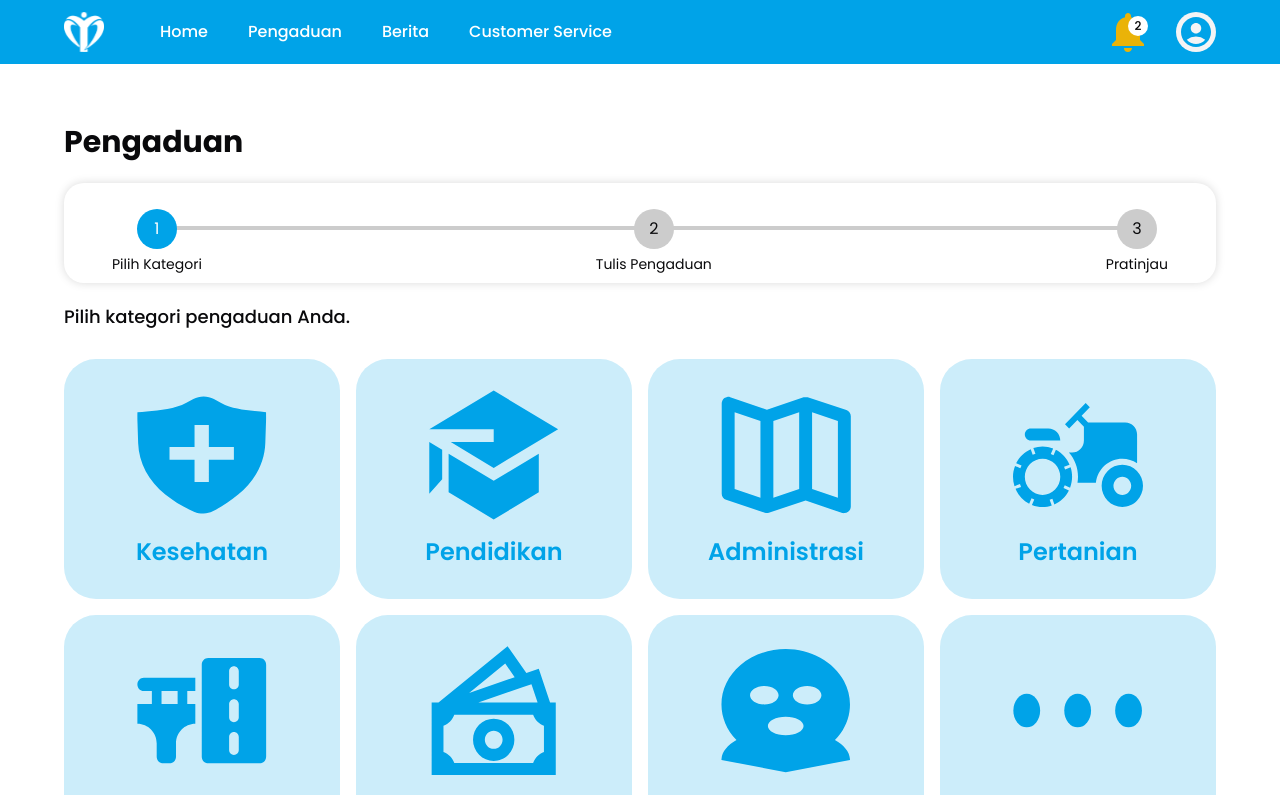
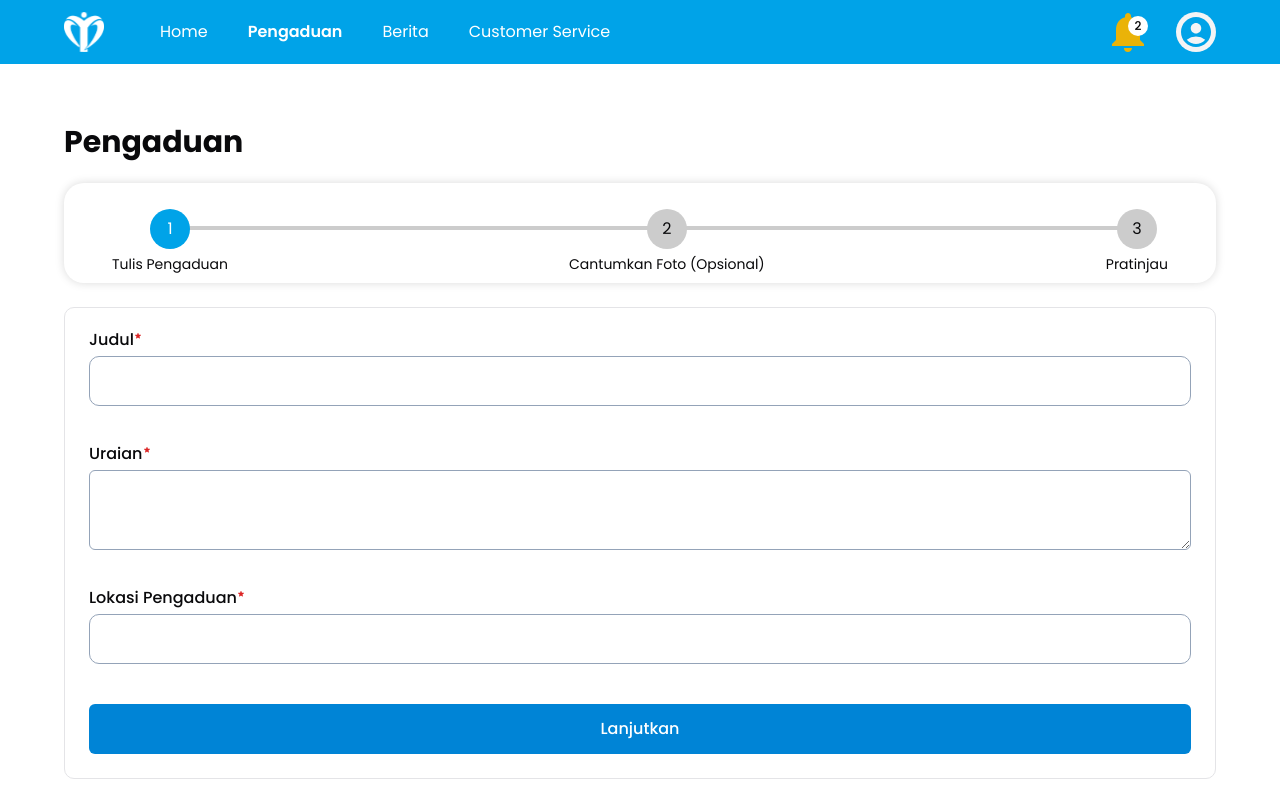
Before and after one commit to ndrrmdhn/tanggap-app, a React (Vite) app: page /pengaduan in a window 1280 px wide. Shown: the top 795 px of the page. Built offline with nearby package versions, Linux system fonts and the light colour scheme.

Commit message:
revise the pengaduan-page & make some improvment

```diff
--- a/src/components/common/navbar.jsx
+++ b/src/components/common/navbar.jsx
@@ -1,4 +1,4 @@
-import { Link } from "react-router-dom";
+import { Link, NavLink } from "react-router-dom";
 import { Menu, Package2 } from "lucide-react";
 import { MdNotifications, MdAccountCircle } from "react-icons/md";
 import { Button } from "@/components/ui/button";
@@ -26,59 +26,106 @@ const Notification = () => {
   );
 };
 
+const NavlinkItem = ({ to, label }) => {
+  return (
+    <NavLink
+      to={to}
+      className={({ isActive }) =>
+        cn(
+          "text-white text-text16_24 transition-colors hover:underline hover:underline-offset-4",
+          isActive ? "font-semibold" : "font-normal"
+        )
+      }
+    >
+      {label}
+    </NavLink>
+  );
+};
+
 const Navbar = ({ className }) => {
+  const navitem = [
+    {
+      to: "/",
+      label: "Home",
+    },
+    {
+      to: "/pengaduan",
+      label: "Pengaduan",
+    },
+    {
+      to: "/berita",
+      label: "Berita",
+    },
+    {
+      to: "/customer-service",
+      label: "Customer Service",
+    },
+  ];
+
   return (
     <div className={cn("w-screen z-40 fixed top-0  bg-color-2", className)}>
       <header className=" max-w-screen-xl  justify-between mx-auto w-full flex h-16 items-center gap-4 px-4 md:px-6">
         <nav className="hidden flex-col gap-6 text-lg font-medium md:flex md:flex-row md:items-center md:gap-5 md:text-sm lg:gap-14">
-          <Link to={"/"} className="flex items-center gap-2  font-semibold md:text-xl">
-            <img src="/images/brand-logo.svg" alt="" srcSet="" className="h-10 w-10" />
+          <Link
+            to={"/"}
+            className="flex items-center gap-2  font-semibold md:text-xl"
+          >
+            <img
+              src="/images/brand-logo.svg"
+              alt=""
+              srcSet=""
+              className="h-10 w-10"
+            />
             <span className="sr-only">Acme Inc</span>
           </Link>
-          <div className="flex flex-row gap-10">
-            <Link to={"/"} className="text-white text-text16_24 transition-colors hover:underline hover:underline-offset-4">
-              Home
-            </Link>
-            <Link
-              to={"/pengaduan"}
-              className="text-white text-text16_24 transition-colors hover:underline hover:underline-offset-4"
-            >
-              Pengaduan
-            </Link>
-            <Link to={"/berita"} className="text-white text-text16_24 transition-colors hover:underline hover:underline-offset-4">
-              Berita
-            </Link>
-            <Link
-              to={"/customer-service"}
-              className="text-white text-text16_24 transition-colors hover:underline hover:underline-offset-4"
-            >
-              Customer Service
-            </Link>
+          <div className="flex flex-row gap-10 text-white">
+            {navitem.map((item, i) => (
+              <NavlinkItem key={i} {...item} />
+            ))}
           </div>
         </nav>
         <Sheet>
           <SheetTrigger asChild>
-            <Button variant="outline" size="icon" className="shrink-0 md:hidden">
+            <Button
+              variant="outline"
+              size="icon"
+              className="shrink-0 md:hidden"
+            >
               <Menu className="h-5 w-5" />
               <span className="sr-only">Toggle navigation menu</span>
             </Button>
           </SheetTrigger>
           <SheetContent side="left">
             <nav className="grid gap-6 text-lg font-medium">
-              <Link href="#" className="flex items-center gap-2 text-lg font-semibold">
+              <Link
+                href="#"
+                className="flex items-center gap-2 text-lg font-semibold"
+              >
                 <Package2 className="h-6 w-6" />
                 <span className="sr-only">Acme Inc</span>
               </Link>
-              <Link to={"/"} className="text-muted-foreground hover:text-foreground">
+              <Link
+                to={"/"}
+                className="text-muted-foreground hover:text-foreground"
+              >
                 Home
               </Link>
-              <Link to={"/pengaduan"} className="text-muted-foreground hover:text-foreground">
+              <Link
+                to={"/pengaduan"}
+                className="text-muted-foreground hover:text-foreground"
+              >
                 Pengaduan
               </Link>
-              <Link to={"/berita"} className="text-muted-foreground hover:text-foreground">
+              <Link
+                to={"/berita"}
+                className="text-muted-foreground hover:text-foreground"
+              >
                 Berita
               </Link>
-              <Link to={"/customer-service"} className="text-muted-foreground hover:text-foreground">
+              <Link
+                to={"/customer-service"}
+                className="text-muted-foreground hover:text-foreground"
+              >
                 Customers Service
               </Link>
             </nav>
--- a/src/pages/pengaduan-page.jsx
+++ b/src/pages/pengaduan-page.jsx
@@ -68,17 +68,22 @@ const daftarLayananAduan = [
 
 const PENGADUAN_STEPS = [
   {
-    name: "Pilih Kategori",
+    name: "Tulis Pengaduan",
   },
   {
-    name: "Tulis Pengaduan",
+    name: "Cantumkan Foto (Opsional)",
   },
   {
     name: "Pratinjau",
   },
 ];
 
-const PengaduanStepper = ({ stepsConfig = [], currentStep = 1, isComplete = false, className }) => {
+const PengaduanStepper = ({
+  stepsConfig = [],
+  currentStep = 1,
+  isComplete = false,
+  className,
+}) => {
   const [margins, setMargins] = useState({
     marginLeft: 0,
     marginRight: 0,
@@ -108,11 +113,17 @@ const PengaduanStepper = ({ stepsConfig = [], currentStep = 1, isComplete = fals
             <div
               key={step.name}
               ref={(el) => (stepRef.current[index] = el)}
-              className={`step ${currentStep > index + 1 || isComplete ? "complete" : ""} ${
-                currentStep === index + 1 ? "active" : ""
-              } `}
+              className={`step ${
+                currentStep > index + 1 || isComplete ? "complete" : ""
+              } ${currentStep === index + 1 ? "active" : ""} `}
             >
-              <div className="step-number">{currentStep > index + 1 || isComplete ? <span>&#10003;</span> : index + 1}</div>
+              <div className="step-number">
+                {currentStep > index + 1 || isComplete ? (
+                  <span>&#10003;</span>
+                ) : (
+                  index + 1
+                )}
+              </div>
               <div className="step-name">{step.name}</div>
             </div>
           );
@@ -126,7 +137,10 @@ const PengaduanStepper = ({ stepsConfig = [], currentStep = 1, isComplete = fals
             marginRight: margins.marginRight,
           }}
         >
-          <div className="progress" style={{ width: `${calculateProgressBarWidth()}%` }}></div>
+          <div
+            className="progress"
+            style={{ width: `${calculateProgressBarWidth()}%` }}
+          ></div>
         </div>
       </div>
     </>
@@ -137,12 +151,16 @@ const PengaduanAlert = ({ isState, handleState }) => {
   return (
     <div className="fixed inset-0 bg-black pb-5 pt-[88px] lg:pr-5   bg-opacity-50 z-30 flex justify-center items-center">
       <div className="bg-white max-w-[500px] w-full rounded-[10px] pb-[40px]  flex flex-col items-center">
-        <img src="/images/pengaduan-selesai.svg" className="h-full w-full max-w-[300px] max-h-[300px] object-cover" />
+        <img
+          src="/images/pengaduan-selesai.svg"
+          className="h-full w-full max-w-[300px] max-h-[300px] object-cover"
+        />
         <div className="space-y-5">
           <div className=" flex flex-col items-center space-y-5">
             <h1 className="text-2xl font-semibold">Pengaduan Berhasil</h1>
             <p className="text-center text-slate-500">
-              Selamat! Pengaduan kamu telah dikirimkan kepada <br /> pemerintah setempat.
+              Selamat! Pengaduan kamu telah dikirimkan kepada <br /> pemerintah
+              setempat.
             </p>
           </div>
           <Button onClick={() => handleState(!isState)} className="w-full">
@@ -158,6 +176,7 @@ const PengaduanPage = () => {
   const [currentStep, setCurrentStep] = useState(1);
   const [isComplete, setIsComplete] = useState(false);
   const [isNextForm, setIsNextForm] = useState(false);
+  const [isPreview, setIsPreview] = useState(false);
   const [isState, setIsState] = useState(false);
   const [choosedLayananAduan, setChoosedLayananAduan] = useState({
     name: "",
@@ -200,109 +219,49 @@ const PengaduanPage = () => {
   return (
     <AppLayout className={"px-4 md:px-6  z-30 max-w-screen-xl mx-auto "}>
       <div className="max-w-[1200px] mx-auto py-[60px]">
-        <h1 className="text-3xl font-bold">Pengaduan {choosedLayananAduan?.name && <span>{choosedLayananAduan?.name}</span>}</h1>
+        <h1 className="text-3xl font-bold">Pengaduan</h1>
 
-        <div className="grid grid-cols-3 gap-x-5 min-h-screen">
         <div
-            className={cn("mt-[23px] rounded-[20px] flex-col  col-span-3 shadow-high py-[26px]  h-[100px] flex items-center ", {
+          id="section-parent"
+          className="grid grid-cols-3 gap-x-5 min-h-screen"
+        >
+          <div
+            className={cn(
+              "mt-[23px] rounded-[20px] flex-col  col-span-3 shadow-high py-[26px]  h-[100px] flex items-center ",
+              {
                 "col-span-1 ": choosedLayananAduan?.name,
-            })}
+              }
+            )}
           >
             <div
               className={cn("px-[48px] w-full", {
                 " px-[24px]": choosedLayananAduan?.name,
               })}
             >
-              <PengaduanStepper stepsConfig={PENGADUAN_STEPS} currentStep={currentStep} isComplete={isComplete} />
+              <PengaduanStepper
+                stepsConfig={PENGADUAN_STEPS}
+                currentStep={currentStep}
+                isComplete={isComplete}
+              />
             </div>
+
             <div
               className={cn("pt-[32px] col-span-3 w-full", {
                 "col-span-1 ": choosedLayananAduan?.name,
               })}
             >
-              <h1 className="pb-[32px] text-text18_20 font-medium">Pilih kategori pengaduan Anda.</h1>
-              <div
-                className={cn("grid grid-cols-4 gap-4", {
-                  "grid-cols-3 h-max": choosedLayananAduan?.name,
-                })}
-              >
-                {daftarLayananAduan.map((layananAduan) => {
-                  const Icon = layananAduan.icon;
-
-                  return (
-                    <div
-                      onClick={() => handleAduan(layananAduan)}
-                      key={layananAduan.id}
-                      className={cn(
-                        "bg-color-5 cursor-pointer hover:bg-color-1 group flex justify-center items-center flex-col h-[240px] gap-4 rounded-[32px]",
-                        {
-                          "h-max gap-2 rounded-[8px] py-[18px]": choosedLayananAduan?.name,
-                        },
-                        {
-                          "bg-color-1": choosedLayananAduan?.name === layananAduan.name,
-                        }
-                      )}
-                    >
-                      <Icon
-                        className={cn(
-                          "w-[130px] h-[130px] group-hover:fill-white",
-                          {
-                            "w-[50px] h-[50px]": choosedLayananAduan?.name,
-                          },
-                          {
-                            "fill-white": choosedLayananAduan?.name === layananAduan.name,
-                          }
-                        )}
-                      />
-                      <p
-                        className={cn(
-                          "font-semibold text-2xl text-color-2 group-hover:text-white",
-                          {
-                            "text-sm": choosedLayananAduan?.name,
-                          },
-                          {
-                            "text-white": choosedLayananAduan?.name === layananAduan.name,
-                          }
-                        )}
-                      >
-                        {layananAduan.name}
-                      </p>
-                    </div>
-                  );
-                })}
-              </div>
-            </div>
-          </div>
-
-          <div
-            className={cn("  hidden", {
-              "col-span-2 h-max flex flex-col gap-5 items-end pt-[26px]  ": choosedLayananAduan?.name,
-            })}
-          >
-            <Button
-              className="w-full max-w-[324px]"
-              variant={"destructive"}
-              onClick={() => {
-                setCurrentStep(1);
-                setChoosedLayananAduan({
-                  name: "",
-                  code: "",
-                });
-                setIsNextForm(false);
-              }}
-            >
-              X Batal Pengaduan
-            </Button>
               <div className="border w-full rounded-[10px] p-6 space-y-6">
-              <h1 className="text-xl font-semibold">{choosedLayananAduan?.name}</h1>
-              <form className="space-y-10  flex flex-col items-end">
-                {!isNextForm ? (
-                  <div className=" w-full space-y-10">
+                <form className="space-y-10 flex flex-col">
+                  {currentStep === 1 ? (
+                    <div className="w-full space-y-10">
                       <div className="grid gap-2">
                         <Label className="flex text-text16_24">
                           Judul <HiStar className="h-2 w-2 text-red-600" />
                         </Label>
-                      <Input />
+                        <Input
+                          type="text"
+                          className="border-slate-400 focus-visible:ring-color-2 focus-visible:border-color-2 text-text16_24"
+                        />
                       </div>
                       <div className="grid gap-2">
                         <Label className="flex text-text16_24">
@@ -311,53 +270,88 @@ const PengaduanPage = () => {
                         <Textarea className="border-slate-400 focus-visible:ring-color-2 focus-visible:border-color-2 text-text16_24" />
                       </div>
                       <div className="grid gap-2">
-                      <div>
                         <Label className="flex text-text16_24">
-                          Tambahan Foto <HiStar className="h-2 w-2 text-red-600" />
+                          Lokasi Pengaduan{" "}
+                          <HiStar className="h-2 w-2 text-red-600" />
+                        </Label>
+                        <Input
+                          type="text"
+                          className="border-slate-400 focus-visible:ring-color-2 focus-visible:border-color-2 text-text16_24"
+                        />
+                      </div>
+                    </div>
+                  ) : currentStep === 2 ? (
+                    <div className="w-full space-y-10">
+                      <div className="grid gap-2">
+                        <Label className="flex text-text16_24">
+                          Tambahan Foto{" "}
+                          <HiStar className="h-2 w-2 text-red-600" />
                         </Label>
                         <span className="text-sm text-slate-500 py-1">
-                          Foto membantu kami menemukan staf dan alat terbaik untuk kebutuhan kamu sesegera mungkin
+                          Foto membantu kami menemukan staf dan alat terbaik
+                          untuk kebutuhan kamu sesegera mungkin
                         </span>
-                      </div>
-
-                      <Input type="file" className="items-center justify-center flex" />
-                    </div>
-                    <div className="grid gap-2">
-                      <Label className="flex text-text16_24">
-                        Lokasi Pengaduan <HiStar className="h-2 w-2 text-red-600" />
-                      </Label>
-                      <Input />
+                        <Input
+                          type="file"
+                          className="items-center justify-center flex"
+                        />
                       </div>
                     </div>
-                ) : (
+                  ) : currentStep === 3 ? (
                     <div className="w-full space-y-5">
                       <div className="flex items-center gap-3">
-                      <img src="/images/man.svg" className="w-[60px] h-[60px]" />
+                        <img
+                          src="/images/man.svg"
+                          className="w-[60px] h-[60px]"
+                        />
                         <div>
-                        <h1 className="text-text16_24 font-semibold">Muhammad Aziz</h1>
-                        <p className="text-sm text-slate-500">Cibeunying Kaler</p>
-                      </div>
-                    </div>
-                    <img src="/images/foto_aduan.svg" className=" w-full  h-full max-h-[300px] " />
-                    <div>
-                      <h1 className="text-text16_24 font-semibold">Jalan Rusak</h1>
-                      <p className="text-sm text-slate-700">
-                        Setiap hari aku melewati jalan raya Cileunyi selalu macet karena adanya jalan rusak, mohon diperhatikan
-                        untuk pemerintah setempat semoga jalan cepat di perbaiki!!!
+                          <h1 className="text-text16_24 font-semibold">
+                            Muhammad Aziz
+                          </h1>
+                          <p className="text-sm text-slate-500">
+                            Cibeunying Kaler
                           </p>
                         </div>
                       </div>
-                )}
+                      <img
+                        src="/images/foto_aduan.svg"
+                        className="w-full h-full max-h-[300px]"
+                      />
+                      <div>
+                        <h1 className="text-text16_24 font-semibold">
+                          Jalan Rusak
+                        </h1>
+                        <p className="text-sm text-slate-700">
+                          Setiap hari aku melewati jalan raya Cileunyi selalu
+                          macet karena adanya jalan rusak, mohon diperhatikan
+                          untuk pemerintah setempat semoga jalan cepat di
+                          perbaiki!!!
+                        </p>
+                      </div>
+                    </div>
+                  ) : null}
 
-                {!isNextForm ? (
+                  {currentStep === 1 ? (
                     <Button
                       type="button"
-                    className="w-full max-w-[324px]"
+                      className="w-full "
                       onClick={(e) => {
                         e.preventDefault();
                         e.stopPropagation();
-                      setCurrentStep((prev) => prev + 1);
-                      setIsNextForm(true);
+                        setCurrentStep(2);
+                      }}
+                    >
+                      Lanjutkan
+                    </Button>
+                  ) : currentStep === 2 ? (
+                    <Button
+                      type="button"
+                      className="w-full"
+                      onClick={(e) => {
+                        e.preventDefault();
+                        e.stopPropagation();
+                        setCurrentStep(3);
+                        setIsPreview(true);
                       }}
                     >
                       Lanjutkan
@@ -370,8 +364,8 @@ const PengaduanPage = () => {
                         onClick={(e) => {
                           e.preventDefault();
                           e.stopPropagation();
-                        setCurrentStep((prev) => prev - 1);
-                        setIsNextForm(false);
+                          setCurrentStep(1);
+                          setIsPreview(false);
                         }}
                       >
                         Ubah Pengaduan
@@ -393,7 +387,11 @@ const PengaduanPage = () => {
               </div>
             </div>
           </div>
-        {isState && <PengaduanAlert isState={isState} handleState={handleIsState} />}
+        </div>
+
+        {isState && (
+          <PengaduanAlert isState={isState} handleState={handleIsState} />
+        )}
       </div>
     </AppLayout>
   );
```
Also changed, not shown: src/pages/home-page.jsx (+45 -14 lines). Lines whose indentation alone changed are shown as unchanged.
